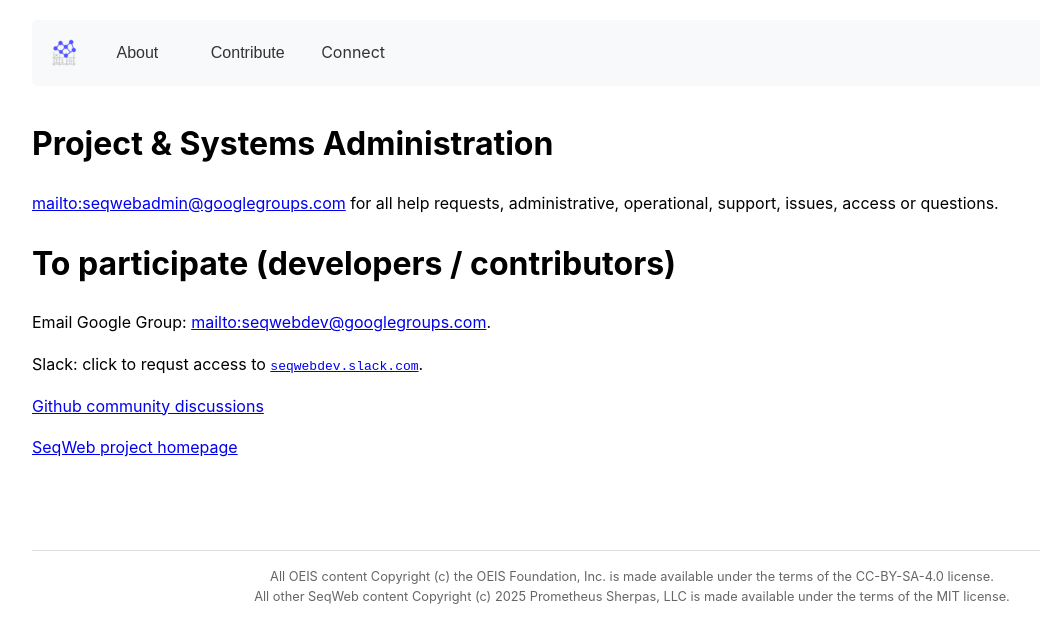
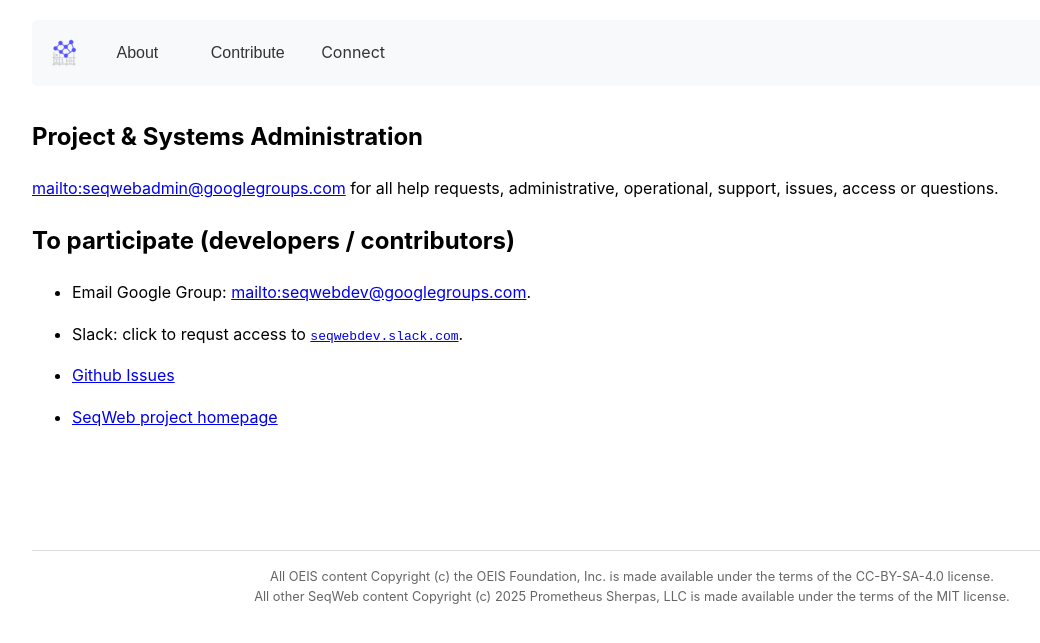
Before and after one commit to seqweb/seqweb, a Jekyll site: the page built from docs/contact.md, in a window 1280 px wide. Shown: the top 643 px of the page, without its empty margins (8-1048 px from the left). Built offline with Jekyll 4.4.1, drawn with Linux system fonts in a browser that asks for light colours.

Commit message:
Update broken website links; switch Github Discussions to Github Isses

```diff
--- a/docs/contact.md
+++ b/docs/contact.md
@@ -3,15 +3,15 @@
 title: SeqWeb Project Contact Info
 ---
 
-# Project & Systems Administration
+## Project & Systems Administration
 [mailto:seqwebadmin@googlegroups.com](mailto:seqwebadmin@googlegroups) for all help requests, administrative, operational, support, issues, access or questions.
 
-# To participate (developers / contributors)
+## To participate (developers / contributors)
 
-Email Google Group: [mailto:seqwebdev@googlegroups.com](mailto:seqwebdev@googlegroups.com).
+- Email Google Group: [mailto:seqwebdev@googlegroups.com](mailto:seqwebdev@googlegroups.com).
 
-Slack: click to requst access to [`seqwebdev.slack.com`](https://forms.gle/Frxtt5aR2b4VZSEt7).
+- Slack: click to requst access to [`seqwebdev.slack.com`](https://forms.gle/Frxtt5aR2b4VZSEt7).
 
-[Github community discussions](https://github.com/seqweb/seqweb/discussions)
+- [Github Issues](https://github.com/seqweb/seqweb/issues)
 
-[SeqWeb project homepage](https://www.seqweb.org/)
+- [SeqWeb project homepage](https://www.seqweb.org/)
```
Also changed, not shown: docs/next_steps.md (+5 -5 lines), docs/polyglot_pipeline.md (+1 -1 lines), docs/quickstart.md (+1 -1 lines), docs/systems_design.md (+2 -2 lines).
